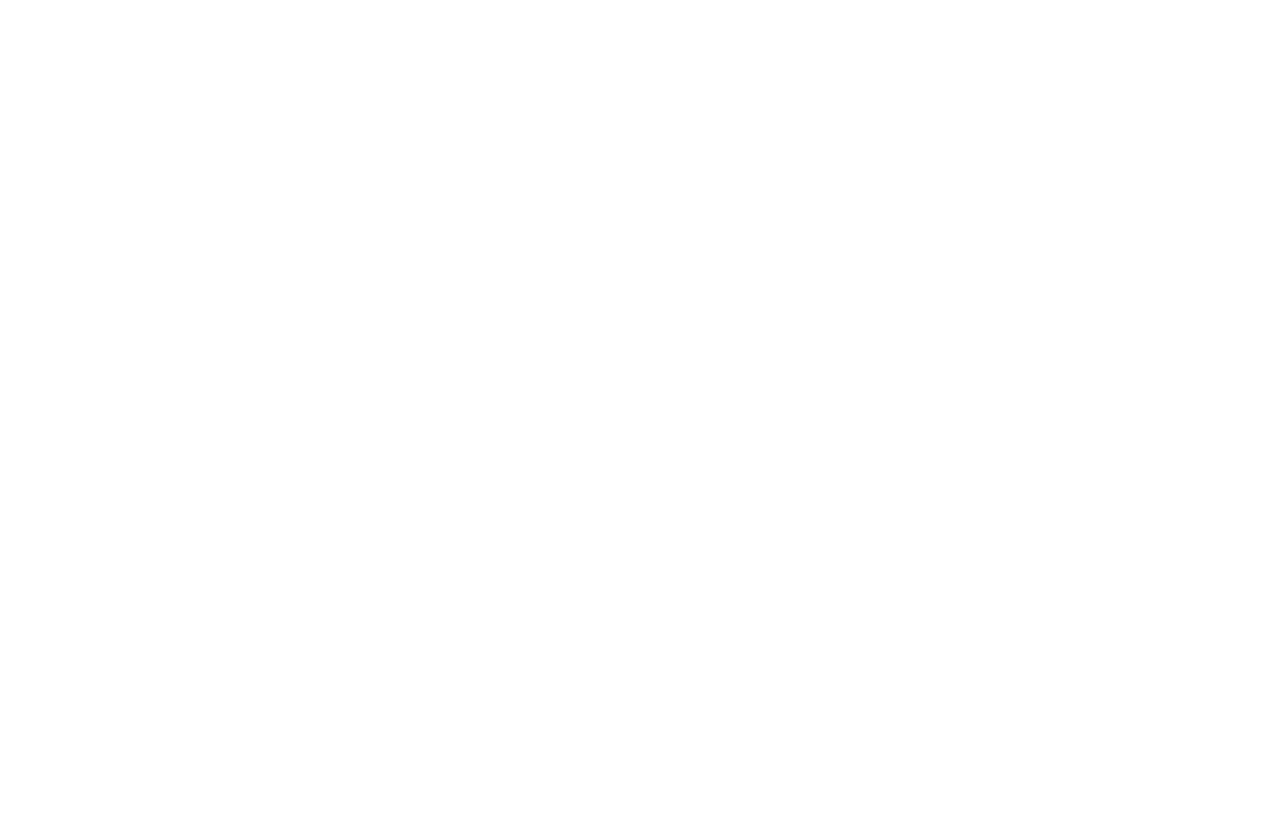
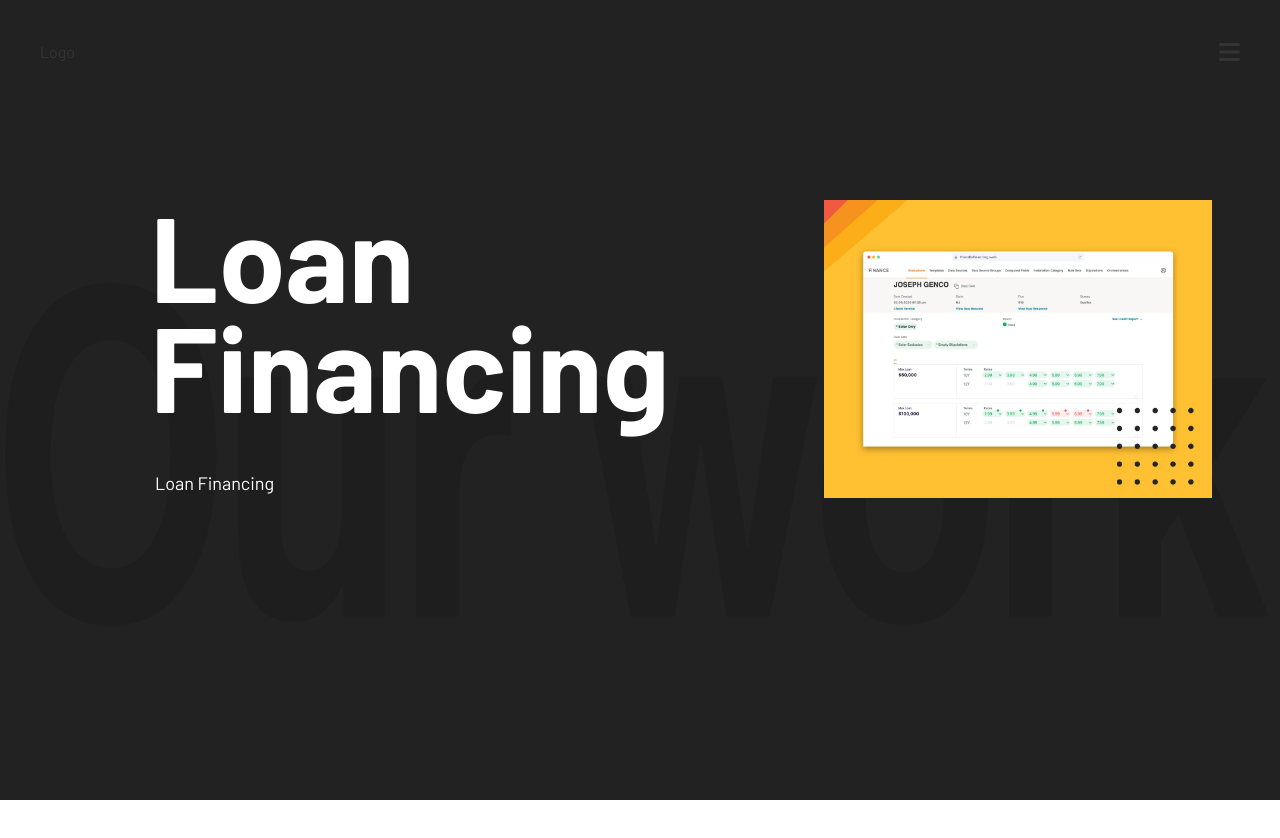
Before and after one commit to acselp/IaroslavskiTest, a React (Create React App) app: page /portfolio in a window 1280 px wide. Before the commit this address had no page. Shown: the top 838 px of the page. Before the commit the page ends 800 px from the top, so only its background shows below. Built offline with nearby package versions, Linux system fonts and the light colour scheme.

Commit message:
our work done

```diff
--- a/src/App.js
+++ b/src/App.js
@@ -4,6 +4,8 @@
 import Home from "./pages/Home/Home";
 import Menu from "./pages/Menu/Menu";
 import About from "./pages/About/About";
+import Portfolio from "./pages/Portfolio/Portfolio";
+
 import AOS from 'aos';
 import 'aos/dist/aos.css';
 import { useEffect } from "react";
@@ -21,6 +23,8 @@
         <Route path="/" element={<Home />}></Route>
         <Route path="/menu" element={<Menu />}></Route>
         <Route path="/about" element={<About />}></Route>
+        <Route path="/portfolio" element={<Portfolio />}></Route>
+
       </Routes>
     </BrowserRouter>
   );
--- /dev/null
+++ b/src/components/Project/Project.js
@@ -0,0 +1,46 @@
+import "./Project.scss";
+import { useState, useEffect } from "react";
+
+function Project(props) {
+
+    let [styles, setStyles] = useState({});
+
+
+    useEffect(() => {
+
+        if(props.reverseContent) {
+            setStyles({
+                container: {"flex-direction": "row-reverse"},
+                left: {"transform": "translateX(-20%)"},
+                right: {"transform": "translateX(6%)"}
+            });
+        }
+        else {
+            setStyles({
+                container: {},
+                left: {},
+                right: {}
+            });
+        }
+    }, [props.reverseContent]);
+
+    return(
+        <div class="project-container aos-init aos-animate" data-aos="fade-up" data-aos-duration="500" style={styles.container}>
+
+            <div className="project-left" style={styles.left}>
+                <div className="project-title">
+                    {props.header}
+                </div>
+                <div className="project-title-little">
+                    {props.header}
+                </div>
+            </div>
+
+            <div className="project-right" style={styles.right}>
+                <img src={props.image} alt="" />
+            </div>
+        </div>
+    );
+}
+
+export default Project;
--- /dev/null
+++ b/src/components/Project/Project.scss
@@ -0,0 +1,38 @@
+.project-container {
+    display: flex;
+    justify-content: space-between;
+}
+
+.project-title {
+    font-size: 120px;
+    font-weight: bold;
+    line-height: 110px;
+    color: white;
+}
+
+.project-title-little {
+    font-size: 18px;
+    margin-top: 50px;
+    margin-left: 5px;
+    font-weight: 300;
+    color: white;
+}
+
+.project-left {
+    display: flex;
+    flex-direction: column;
+    justify-content: center;
+    padding-left: 150px;
+}
+
+.project-right {
+    width: 50%;
+    display: flex;
+    align-items: center;
+    padding-left: 50px;
+
+    & > img {
+        width: 85%;
+        height: auto;
+    }
+}
--- /dev/null
+++ b/src/pages/Portfolio/Portfolio.js
@@ -0,0 +1,81 @@
+import "./Portfolio.scss";
+import Navbar from "../../components/Navbar/Navbar";
+import { COLORS } from "../../values/colors";
+import HomeParallaxImage from "../../img/paralax_bg.png";
+import Footer from "../../components/Footer/Footer";
+import Project from "../../components/Project/Project";
+import LoanImage from "../../img/Portfolio/loan_financing.jpg";
+
+
+function Portfolio() {
+
+    return (
+        <div className="portfolio-page">
+            <Navbar />
+
+            <div className="home-parallax-bg" style={{ backgroundColor: COLORS.parallaxBgColor }}>
+                <img src={HomeParallaxImage} alt="" />
+            </div>
+
+            <div className="projects">
+                <Project header="Loan Financing" image={LoanImage} reverseContent={false} />
+                <Project header="Loan Financing" image={LoanImage} reverseContent={true} />
+                <Project header="Loan Financing" image={LoanImage} reverseContent={false} />
+                <Project header="Loan Financing" image={LoanImage} reverseContent={true} />
+                <Project header="Loan Financing" image={LoanImage} reverseContent={false} />
+                <Project header="Loan Financing" image={LoanImage} reverseContent={true} />
+                <Project header="Loan Financing" image={LoanImage} reverseContent={false} />
+
+            </div>
+
+
+            <div className="home-bottom-section">
+                <div className="home-contact-info" style={{ backgroundColor: COLORS.mainThemeColor }}>
+
+                    <svg width="252" height="250" class="corner-stripes">
+                        <path fill="#fbae17" d="M-54.869 299.629l-40.903-40.903 386.73-386.73 40.903 40.903z">
+                        </path>
+
+                        <path fill="#f6921e" d="M-95.779 258.719l-40.903-40.903 386.73-386.73 40.903 40.903z">
+                        </path>
+
+                        <path fill="#f05b40" d="M-136.688 217.81l-40.903-40.903 386.73-386.73 40.903 40.903z">
+                        </path>
+                    </svg>
+
+                    <div className="home-contact-info-left">
+                        <div class="header-main-theme-6-em" data-aos="fade-up" data-aos-duration="500">
+                            Take digital ideas forward.
+                        </div>
+
+                        <div class="home-contact aos-init aos-animate" data-aos="fade-up" data-aos-duration="500">
+                            <svg width="46" height="46" class="btn-arrow">
+                                <g data-name="Group 111" transform="translate(-143 -520)">
+                                    <circle data-name="Ellipse 1" cx="23" cy="23" r="23" transform="translate(143 520)" fill="#3b3b3c">
+                                    </circle>
+                                    <g data-name="Group 32">
+                                        <g data-name="Group 31" fill="none" stroke="#ffc132" stroke-miterlimit="10" stroke-width="2">
+                                            <path data-name="Path 24" d="M169.487 537.327l6.061 7.05-6.061 7.05">
+                                            </path>
+                                            <path data-name="Line 9" d="M175.669 544.522h-21.29">
+                                            </path>
+                                        </g>
+                                    </g>
+                                </g>
+                            </svg>
+
+                            <span class="email-text">
+                                hello@techquarter.io
+                            </span>
+                        </div>
+                    </div>
+
+                    <Footer />
+                </div>
+            </div>
+
+        </div>
+    );
+}
+
+export default Portfolio;
--- /dev/null
+++ b/src/pages/Portfolio/Portfolio.scss
@@ -0,0 +1,82 @@
+
+.portfolio-page {
+    width: 100%;
+    display: flex;
+    flex-direction: column;
+}
+
+// Default styles--------------------------------------------------------------
+
+.home-parallax-bg {
+    width: 100%;
+    height: 100vh;
+    position: fixed;
+    justify-content: center;
+    display: flex;
+
+    & > img {
+        margin-right: 20px;
+        margin-top: 270px;
+        width: 1900px;
+        height: 450px;
+    }
+}
+
+
+.home-bottom-section {
+    margin-top: 200px;
+    z-index: 1;
+
+    & > div {
+        display: flex;
+        width: 100%;
+        height: 100vh;
+        justify-content: center;
+        align-items: center;
+    }
+}
+
+.home-contact-info {
+    position: relative;
+    display: flex;
+    flex-direction: column;
+
+    & > svg {
+        position: absolute;
+        top: 0;
+        left: 0;
+    }
+}
+
+.home-contact {
+    display: flex;
+    align-items: baseline;
+
+    & > span {
+        font-size: 5em;
+        border-bottom: 2px;
+        color: var(--techQ-dark-main-color);
+        border-bottom: 3px dotted #343435;
+        width: fit-content;
+        margin-left: 1em;
+        margin-bottom: 2em;
+    }
+}
+
+.home-contact-info-left {
+    margin-top: 200px;
+
+    & :first-child {
+        margin-bottom: 0.7em;
+    }
+}
+
+// -----------------------------------------------------------------
+
+.projects {
+    z-index: 1;
+    width: 100%;
+    display: grid;
+    row-gap: 300px;
+    margin-top: 200px;
+}
```
Also changed, not shown: src/img/Portfolio/loan_financing.jpg (added).
